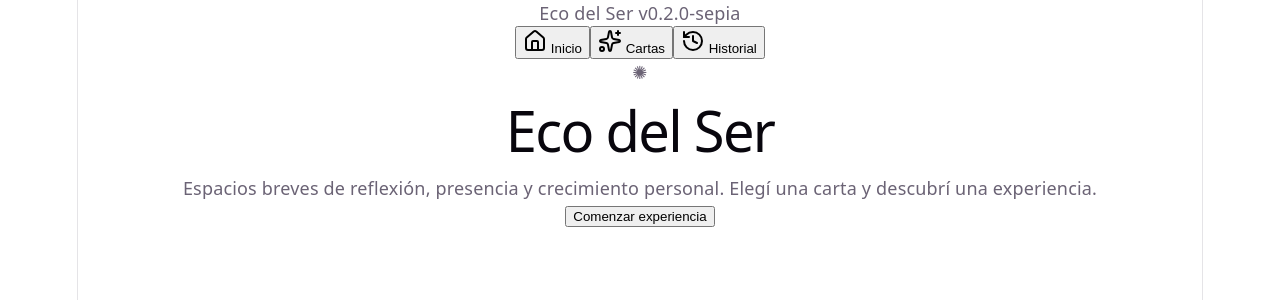
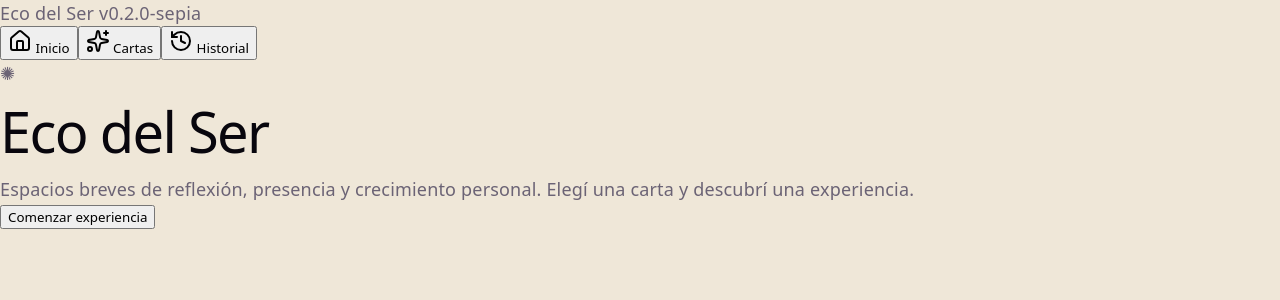
Before and after one commit to proyectolaserzarate-arch/eco-del-ser, a React (Vite) app: page / in a window 1280 px wide. Shown: the top 300 px of the page. Built offline with nearby package versions, Linux system fonts and the light colour scheme.

Commit message:
Corregir fondo base sepia

```diff
--- a/src/index.css
+++ b/src/index.css
@@ -50,20 +50,21 @@
   }
 }
 
-body {
+html,
+body,
+#root {
   margin: 0;
+  min-width: 320px;
+  min-height: 100vh;
+  background: #efe7d8;
 }
 
-#root {
-  width: 1126px;
-  max-width: 100%;
-  margin: 0 auto;
-  text-align: center;
-  border-inline: 1px solid var(--border);
-  min-height: 100svh;
-  display: flex;
-  flex-direction: column;
+* {
   box-sizing: border-box;
+}
+
+button {
+  font-family: inherit;
 }
 
 h1,
```
